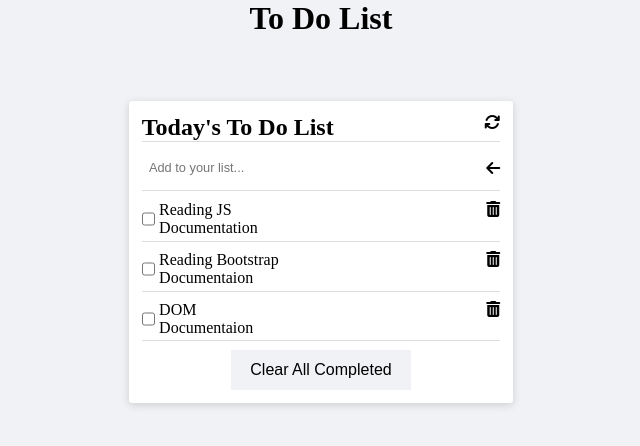
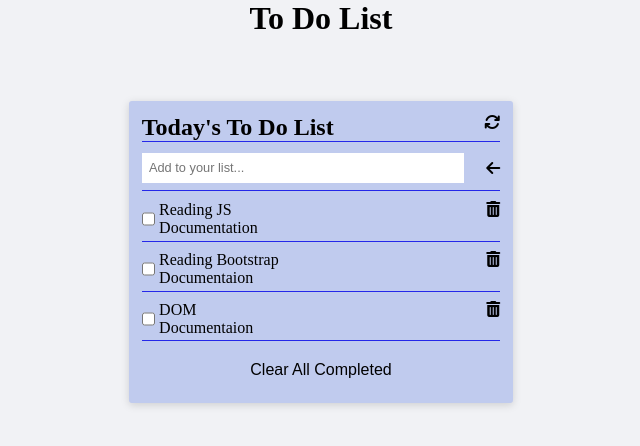
Before and after one commit to Ellyboi/To-Do-List, a website built with webpack: page src/index.html in a window 1280 px wide. Shown: the whole page, without its empty margins (319-959 px from the left). Built offline with nearby package versions, Linux system fonts and the light colour scheme.

Commit message:
update css file

```diff
--- a/src/styles.css
+++ b/src/styles.css
@@ -8,13 +8,13 @@ body {
   background-color: #f1f2f5;
 }
 
-/* Title */
+/***** Title *****/
 .title {
   text-align: center;
   margin-bottom: 5%;
 }
 
-/* ToDo List */
+/***** To Do List *****/
 .list-container {
   display: flex;
   flex-direction: column;
@@ -22,7 +22,7 @@ body {
   justify-content: center;
   width: 30%;
   margin-left: 35%;
-  background-color: #fff;
+  background-color: #c0cbee;
   box-shadow: 0 2px 8px rgba(0, 0, 0, 0.15);
   border-radius: 3px;
   padding: 1%;
@@ -33,7 +33,7 @@ body {
   display: flex;
   justify-content: space-between;
   margin-bottom: 3%;
-  border-bottom: 1px #ddd solid;
+  border-bottom: 1px #2528e9 solid;
 }
 
 /* ToDo List => Form */
@@ -44,7 +44,7 @@ body {
   width: 100%;
   margin-bottom: 3%;
   padding-bottom: 2%;
-  border-bottom: #ddd 1px solid;
+  border-bottom: #2528e9  1px solid;
 }
 
 .list-form input {
@@ -60,7 +60,7 @@ body {
 .task-content {
   display: flex;
   justify-content: space-between;
-  border-bottom: 1px #ddd solid;
+  border-bottom: 1px #2528e9  solid;
   margin-bottom: 2.5%;
   padding-bottom: 1%;
 }
@@ -98,7 +98,7 @@ body {
   height: 40px;
   outline: none;
   border: none;
-  background-color: #f1f2f5;
+  background-color: #c0cbee;
   font-size: 1em;
   cursor: pointer;
 }
@@ -106,5 +106,5 @@ body {
 .btn:hover {
   transition: 0.5s ease-in-out;
   background-color: rgb(0, 4, 255);
-  color: white;
+  color: rgb(178, 181, 221);
 }
```
Also changed, not shown: dist/index.bundle.js.
